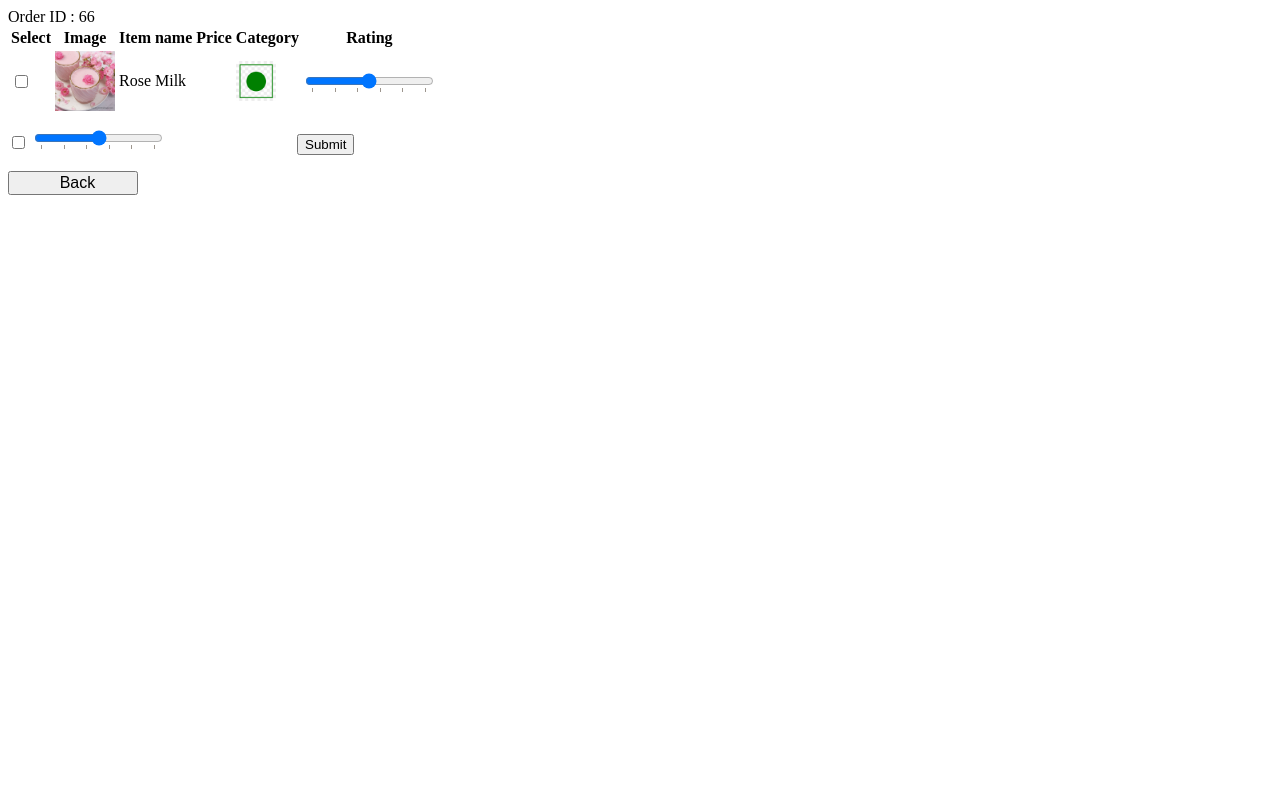
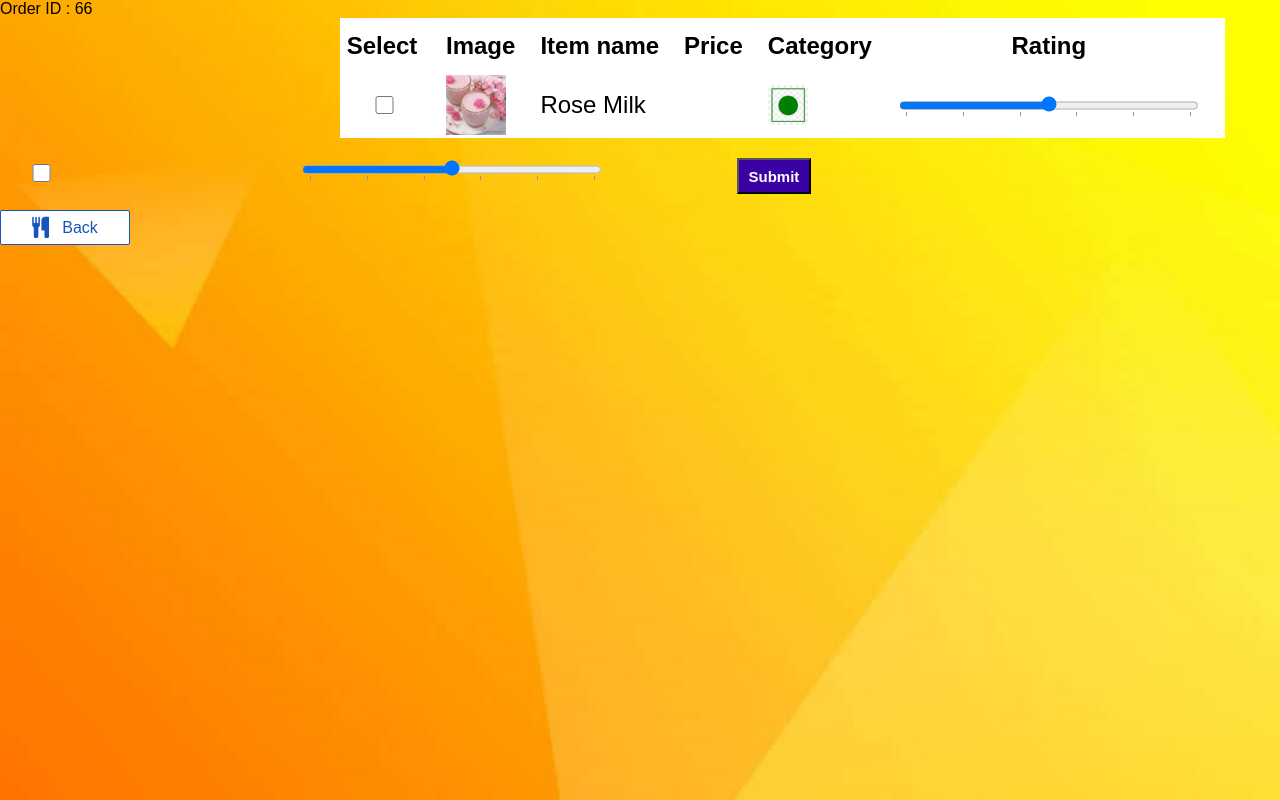
Before and after one commit to aparna2004/need-for-feast, a Django app: page /rating/66/ in a window 1280 px wide. Run offline with Django 4.2, Linux system fonts and the light colour scheme; data comes from the database, SQL or seed files in the repository; both versions use the stored data as it was after the commit; some libraries are stand-ins or nearby versions.

Commit message:
FINAL BRO FINAL
We did it Maara

```diff
--- a/needForFeast/base/models.py
+++ b/needForFeast/base/models.py
@@ -170,7 +170,7 @@
     rating = models.DecimalField(max_digits=3, decimal_places=2, validators=[MinValueValidator(0.0), MaxValueValidator(5.0)],null=True)
     items = models.ManyToManyField(Items, related_name="placed", through='OrderItem')
     amount = models.DecimalField(max_digits=5, decimal_places=2)
-    deliverer = models.ForeignKey(Deliverer, on_delete=models.DO_NOTHING, null=True)
+    deliverer = models.ForeignKey(Deliverer, on_delete=models.SET_NULL, null=True)
     customer = models.ForeignKey(Customer, on_delete=models.CASCADE, related_name='foodorder')
     delivered = models. IntegerField(default=0)
     address = models.ForeignKey(Addresses, on_delete=models.DO_NOTHING, null=True)
--- a/needForFeast/base/templates/base/order_history.html
+++ b/needForFeast/base/templates/base/order_history.html
@@ -11,6 +11,8 @@
     <a href = '/'>
         <img src = " {%static 'images/transparent_black.png'%}" class = 'logo'>
     </a>
+    {%if order_list%}
+
     <table class='pending-table'>
         <tr>
             <th> Order ID</th>
@@ -68,6 +70,7 @@
     </tr>
     {%endfor%}
 </table>
+{%endif%}
 
 
 </body>
--- a/needForFeast/base/templates/base/rating.html
+++ b/needForFeast/base/templates/base/rating.html
@@ -1,4 +1,12 @@
 {%load static %}
+<head>
+    <link rel="stylesheet" href="{%static 'styles/style.css'%}" />
+    <link rel="icon" href="{%static 'images/feast_favicon.jpg'%}" />
+    <link rel="stylesheet" href="https://cdnjs.cloudflare.com/ajax/libs/font-awesome/4.7.0/css/font-awesome.min.css">
+</head>
+<title>Need for feast</title>
+
+    <body class="order-his">
 
         {%if messages%}
         <ul>
@@ -7,10 +15,11 @@
             {%endfor%}
         </ul>
         {% endif %}
+        {%if items%}
         <form method='POST' action=''>
             Order ID : {{items.0.order.id}}
             {%csrf_token%}
-    <table>
+            <table class="pending-table">
                 <tr>
                     <th> Select</th>
                     <th> Image </th>
@@ -55,12 +64,15 @@
             </table>
             <input type="checkbox" name="deliverer_select" value="{{item.pk}}"/>
 
+        <span style="font-size: large;padding-right: 100;">
             {{d.name}}
-        <input type="range" min="0" max="5" step='0.5'name='deliverer' list='markers'>
+        </span>
+                    <input type="range" min="0" max="5" step='0.5'name='deliverer' list='markers' style="margin-left: 120;background-color: red;">
                     <button class = "sub-button" style="margin-left: 128;margin-top: 20;"> Submit </button>
 
 
         </form>
+        {%endif%}
         <a href = "{%url 'order-history'%}">
             <button class = 'create-button' style='font-size : 1em; width : 130; margin :0'>
                 <i class="fa fa-lg fa-cutlery" aria-hidden="true"></i>
@@ -68,3 +80,4 @@
                 Back
             </button>
         </a>
+    </body>
--- a/needForFeast/base/views.py
+++ b/needForFeast/base/views.py
@@ -50,7 +50,6 @@
         area = request.POST.get("area")
         if form.is_valid():
             user = form.save(commit=False)
-            user.name = user.name.lower()
             user.save()
             c = CustomerProfile.objects.get(user = user)
             c.preference = CustomerProfile.Preferences.VEG if pref=='veg' else CustomerProfile.Preferences.NONVEG
@@ -352,7 +351,10 @@
 
 def rating(request,pk):
     items = OrderItem.objects.all().filter(order_id = pk).select_related('items').order_by('id')
-    d = items[0].order.deliverer
+    if items:
+        d = items[0].order.deliverer
+    else:
+        d = None
     if request.method == 'POST':
         item_list = request.POST.getlist('item_list')
         item_ratings = request.POST.getlist('item_ratings')
--- a/needForFeast/static/styles/style.css
+++ b/needForFeast/static/styles/style.css
@@ -123,11 +123,11 @@
     background-color: #ffffff;
     font-size:x-large;
     line-height: 50px;
-    padding-left: 800;
+    /* padding-left: 800; */
     padding-top: 50;
     background-image: url("../images/billing.jpg");
     background-size: 100% 100%;
-    color: #ccc;
+    /* color: #ccc; */
 }
 
   .order-confirm-table{
@@ -269,6 +269,21 @@
     margin-left: 8px;
   }
 
+  input[type = "checkbox"]{
+    /* background-color: rgb(163, 1, 1); */
+    color: white;
+    /* border: none; */
+    height: 18px;
+    width: 67px !important;
+    /* border-radius: 8px;
+    border-radius: 18px; */
+    font-weight: bold;
+    font-size: 15px;
+    cursor: pointer;
+    margin-left: 8px;
+  }
+
+
 
 
   .scroll-container {
@@ -300,6 +315,12 @@
     scroll-snap-align: start;
     transition: all 0.2s;
     background-color: #ee4b2b;
+  }
+
+  .order-his{
+    background-image: url('../images/order.jpg');
+    background-size: 100% 100%;
+
   }
 
   .card:hover {
```
Also changed, not shown: needForFeast/base/signals.py (+15 -12 lines), needForFeast/base/templates/base/home.html (+10 -9 lines), needForFeast/base/templates/base/order_confirm.html (+22 -6 lines), ERD.jpg (added), needForFeast/base/migrations/0009_alter_order_deliverer.py (added), needForFeast/db.sqlite3. Lines whose indentation alone changed are shown as unchanged.
